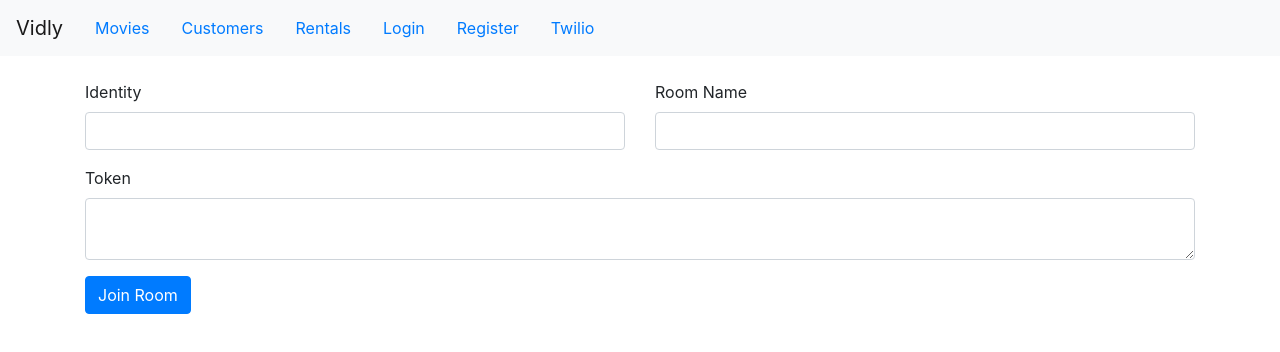
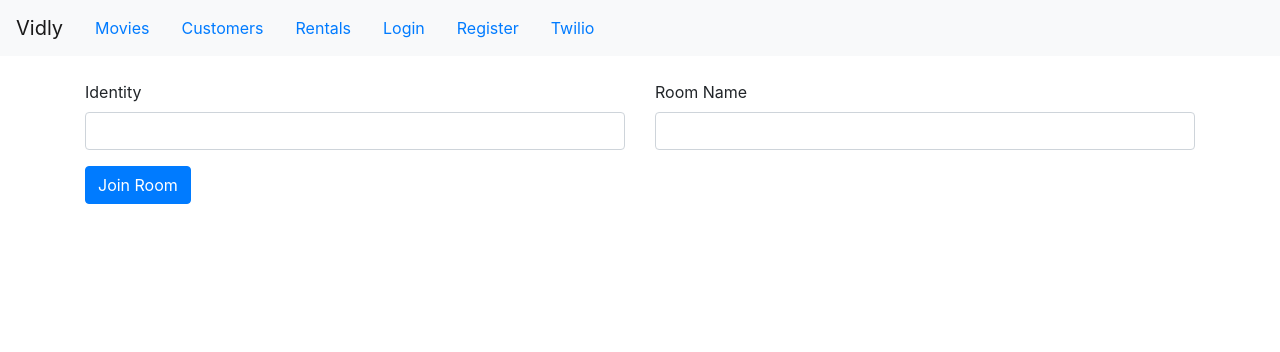
Before and after one commit to umair2k6/vidly, a React (Create React App) app: page /twilio in a window 1280 px wide. Shown: the top 352 px of the page. Built offline with nearby package versions, Linux system fonts and the light colour scheme.

Commit message:
localhost check added

```diff
--- a/src/components/videoChat/Lobby.jsx
+++ b/src/components/videoChat/Lobby.jsx
@@ -7,6 +7,7 @@ const Lobby = ({
   handleRoomNameChange,
   token,
   handleTokenChange,
+  isLocalhost,
   joinRoom
 }) => {
   return (
@@ -25,10 +26,12 @@ const Lobby = ({
           </div>
         </div>
       </div>
-      <div className="form-group">
-        <label>Token</label>
-        <textarea className="form-control" name="token" onChange={handleTokenChange} value={token} />
-      </div>
+      {!isLocalhost && (
+        <div className="form-group">
+          <label>Token</label>
+          <textarea className="form-control" name="token" onChange={handleTokenChange} value={token} />
+        </div>
+      )}
       <button type="button" className="btn btn-primary" onClick={joinRoom} > Join Room </button>
     </form>
   );
--- a/src/components/videoChat/VideoChat.jsx
+++ b/src/components/videoChat/VideoChat.jsx
@@ -1,12 +1,13 @@
 import React, { useState, useCallback } from 'react';
-import axios from 'axios';
 import Lobby from './Lobby';
 import Room from './Room';
 
 const VideoChat = () => {
   const [username, setUsername] = useState('');
   const [roomName, setRoomName] = useState('');
-  const [token, setToken] = useState(null);
+  const [token, setToken] = useState('');
+  // eslint-disable-next-line no-restricted-globals
+  const [isLocalhost] = useState(location.hostname === "localhost"? true : false);
 
   const handleUsernameChange = useCallback(event => {
     setUsername(event.target.value);
@@ -21,19 +22,17 @@ const VideoChat = () => {
   }, []);
 
   const joinRoom = useCallback(async event => {
+    if(localStorage.getItem('twilio')){
+      setToken(localStorage.getItem('twilio'));
+    } else {
+      // eslint-disable-next-line no-restricted-globals
+      let newToken;
+      if (isLocalhost){
         const url = 'http://tf-ecs-telehealth-423902183.eu-west-1.elb.amazonaws.com/api/v1/Twilio';
         const payload = JSON.stringify({
               identity: username,
               room: roomName
         });
-    // const headers = {
-    //     headers: {
-    //         'Content-Type': 'application/json',
-    //     }
-    // };
-    // const data = await axios.post(url, payload, headers).then(res => res.json());
-
-
         const data = await fetch(url, {
           method: 'POST',
           body: payload,
@@ -41,10 +40,15 @@ const VideoChat = () => {
             'Content-Type': 'application/json'
           }
         }).then(res => res.json());
-    console.log(data);
+        newToken = data.token;
+      } else {
+        newToken = token;
+      }
+      localStorage.setItem('twilio', newToken);
+      setToken(newToken);
+    }
 
-    setToken(data.token);
-  }, [roomName, username]);
+  }, [roomName, username, isLocalhost, token]);
 
   const handleLogout = useCallback(event => {
     setToken(null);
@@ -61,6 +65,7 @@ const VideoChat = () => {
          username={username}
          roomName={roomName}
          token={token}
+         isLocalhost={isLocalhost}
          handleTokenChange={handleTokenChange}
          handleUsernameChange={handleUsernameChange}
          handleRoomNameChange={handleRoomNameChange}
```
Lines whose indentation alone changed are shown as unchanged.
